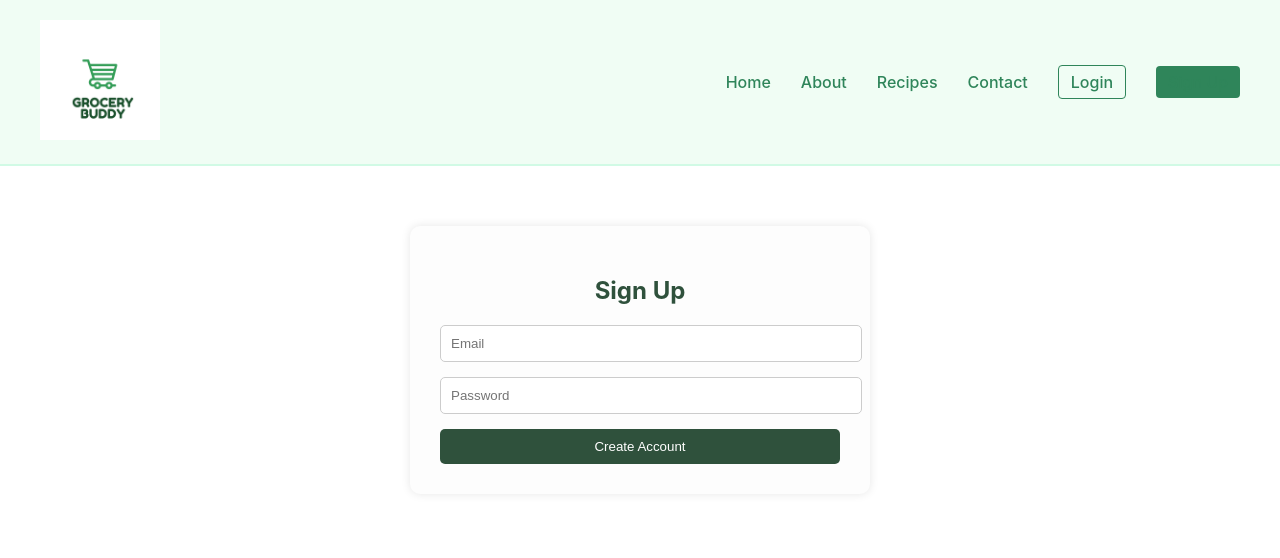
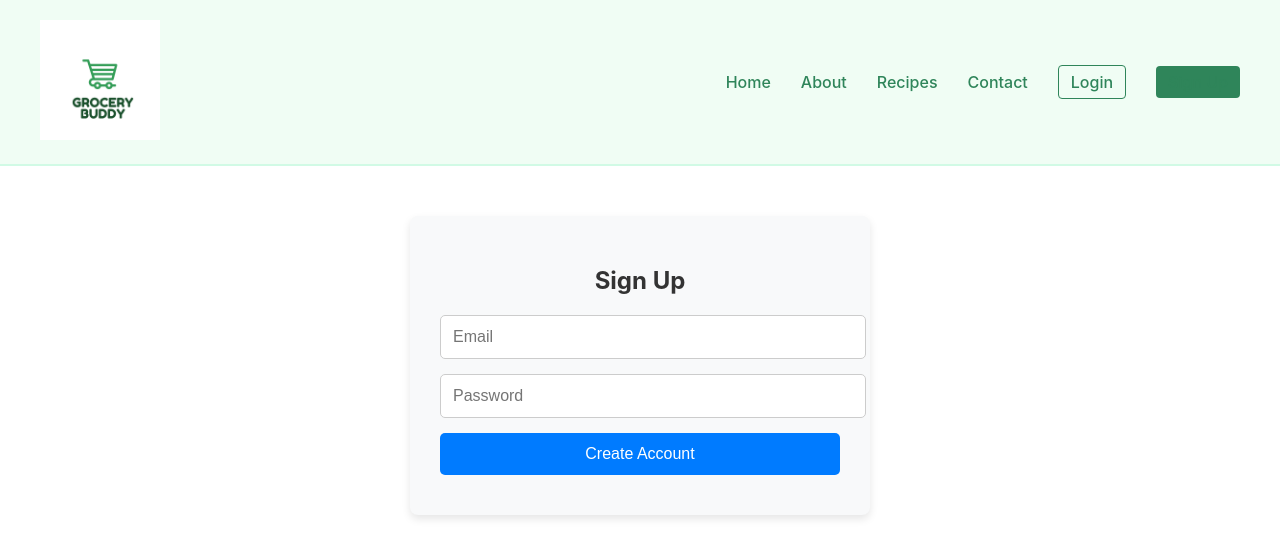
Before and after one commit to palak22291/grocery-list, a React (Create React App) app: page /signup in a window 1280 px wide. Shown: the top 558 px of the page. Built offline with nearby package versions, Linux system fonts and the light colour scheme.

Commit message:
changed css

```diff
--- a/src/components/SignUp.css
+++ b/src/components/SignUp.css
@@ -1,81 +1,70 @@
-/*
 .signup-container {
-    max-width: 360px;
-    margin: 40px auto;
-    padding: 20px;
-    background: #f9faf7;
-    border: 1px solid #e2e8f0;
+  max-width: 400px;
+  margin: 50px auto;
+  padding: 30px;
+  background-color: #f8f9fa;
   border-radius: 8px;
+  box-shadow: 0 4px 8px rgba(0, 0, 0, 0.1);
+  text-align: center;
 }
 
 .signup-container h2 {
-    text-align: center;
-    margin-bottom: 16px;
-    color: #22543d;
-  }
-
-  .signup-container form {
-    display: flex;
-    flex-direction: column;
+  margin-bottom: 20px;
+  color: #333;
 }
 
 .signup-container input {
-    padding: 10px;
-    margin-bottom: 12px;
-    border: 1px solid #c6f6d5;
-    border-radius: 4px;
-    font-size: 14px;
-  }
-
-  .signup-container button {
-    padding: 10px;
-    background-color: #2f855a;
-    color: white;
-    border: none;
-    border-radius: 4px;
-    cursor: pointer;
-  }
-
-  .signup-container button:hover {
-    background-color: #22543d;
-  }
-   */
-
-
-
-   .signup-container {
-    max-width: 400px;
-    margin: 60px auto;
-    padding: 30px;
-    background-color: #fdfdfd;
-    border-radius: 10px;
-    box-shadow: 0 0 10px rgba(0,0,0,0.1);
-  }
-
-  .signup-container h2 {
-    text-align: center;
-    color: #2f513c;
-  }
-
-  .signup-container input {
-    display: block;
   width: 100%;
-    padding: 10px;
-    margin: 15px 0;
+  padding: 12px;
+  margin-bottom: 15px;
+  border-radius: 5px;
   border: 1px solid #ccc;
-    border-radius: 5px;
+  font-size: 16px;
 }
 
 .signup-container button {
   width: 100%;
-    padding: 10px;
-    background-color: #2f513c;
-    color: white;
+  padding: 12px;
+  margin-bottom: 10px;
   border: none;
   border-radius: 5px;
+  font-size: 16px;
   cursor: pointer;
+  transition: background-color 0.3s ease;
 }
 
-  .signup-container button:hover {
-    background-color: #24402e;
+/* Email Signup Button */
+.signup-container button[type="submit"] {
+  background-color: #007bff;
+  color: white;
 }
+
+.signup-container button[type="submit"]:hover {
+  background-color: #0056b3;
+}
+
+/* Google Sign-In Button */
+.signup-container button:nth-of-type(2) {
+  background-color: #db4437;
+  color: white;
+}
+
+.signup-container button:nth-of-type(2):hover {
+  background-color: #c33d2e;
+}
+
+/* Sign-Out Button */
+.signup-container button:nth-of-type(3) {
+  background-color: #6c757d;
+  color: white;
+}
+
+.signup-container button:nth-of-type(3):hover {
+  background-color: #565e64;
+}
+
+hr {
+  margin: 20px 0;
+  border: 0;
+  border-top: 1px solid #ccc;
+}
```
Lines whose indentation alone changed are shown as unchanged.
